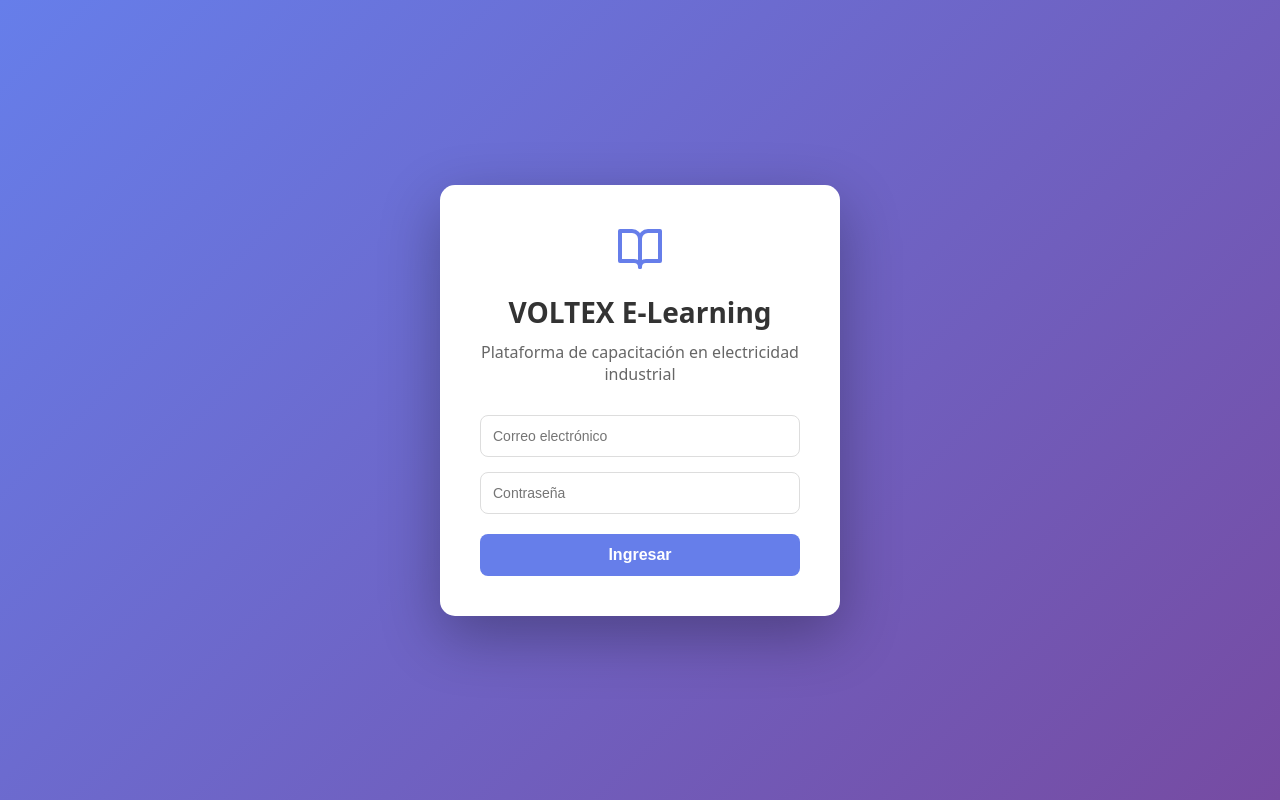
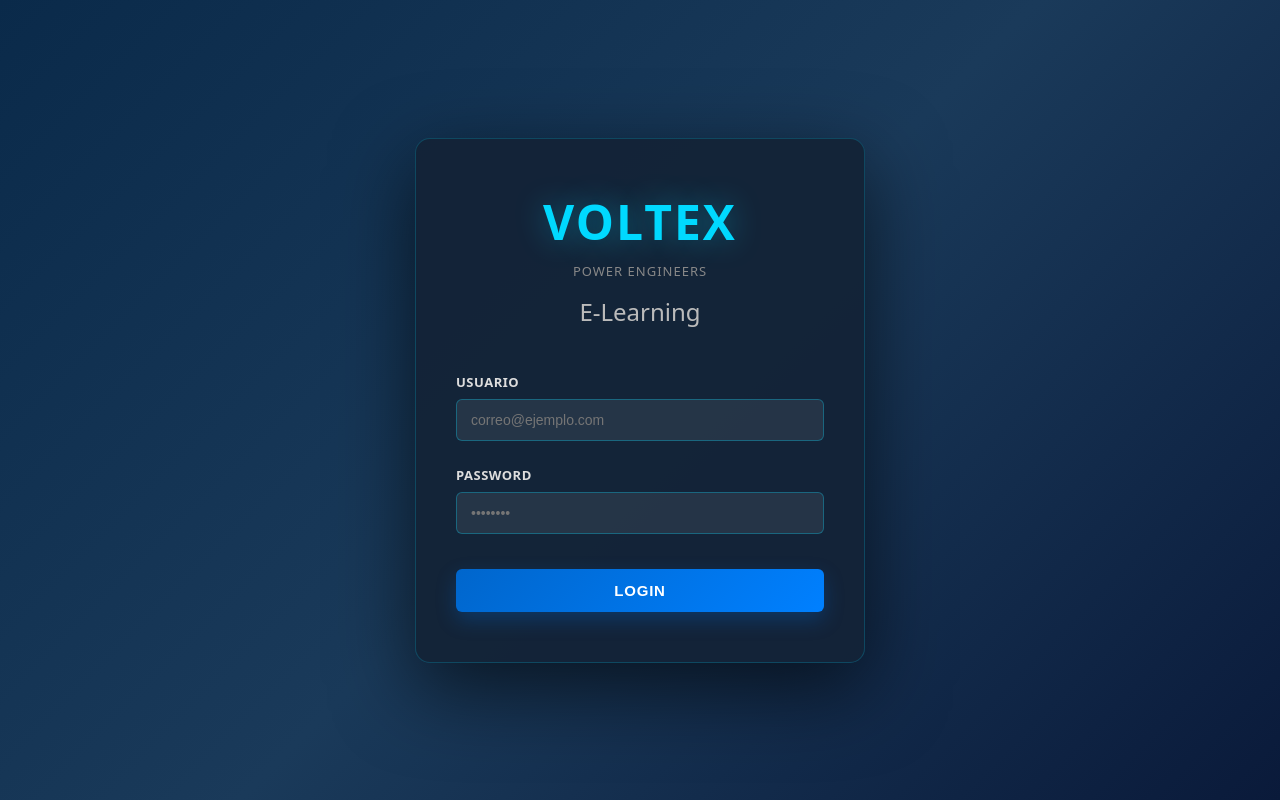
Before and after one commit to MC-Edgar/Voltex-E-learning, a React (Vite) app in the folder Voltex elearning/: page / in a window 1280 px wide. Built offline with nearby package versions, Linux system fonts and the light colour scheme.

Commit message:
Update login design: dark theme, VOLTEX branding, improved UI with cyan accents

```diff
--- a/Voltex elearning/src/App.jsx
+++ b/Voltex elearning/src/App.jsx
@@ -54,28 +54,50 @@ export default function App() {
     return (
       <div style={{
         minHeight: '100vh',
-        background: 'linear-gradient(135deg,#667eea 0%,#764ba2 100%)',
+        background: 'linear-gradient(135deg, #0a2a4a 0%, #1a3a5a 50%, #0a1a3a 100%)',
         display: 'flex',
         alignItems: 'center',
         justifyContent: 'center',
-        fontFamily: 'system-ui'
+        fontFamily: 'system-ui',
+        padding: '20px'
       }}>
         <div style={{
-          background: 'white',
-          padding: '40px',
+          background: 'rgba(20, 35, 55, 0.95)',
+          padding: '50px 40px',
           borderRadius: '15px',
-          boxShadow: '0 20px 60px rgba(0,0,0,0.3)',
-          maxWidth: '400px',
-          width: '90%'
+          boxShadow: '0 25px 80px rgba(0, 0, 0, 0.6)',
+          maxWidth: '450px',
+          width: '100%',
+          border: '1px solid rgba(0, 217, 255, 0.2)'
         }}>
-          <div style={{ textAlign: 'center', marginBottom: '30px' }}>
-            <BookOpen size={48} style={{ color: '#667eea', margin: '0 auto 15px' }} />
-            <h1 style={{ fontSize: '28px', fontWeight: 'bold', color: '#333', margin: '0' }}>
-              VOLTEX E-Learning
+          <div style={{ textAlign: 'center', marginBottom: '45px' }}>
+            <h1 style={{
+              fontSize: '48px',
+              fontWeight: '800',
+              color: '#00d9ff',
+              margin: '0 0 8px 0',
+              textShadow: '0 0 30px rgba(0, 217, 255, 0.4)',
+              letterSpacing: '2px'
+            }}>
+              VOLTEX
             </h1>
-            <p style={{ color: '#666', marginTop: '10px' }}>
-              Plataforma de capacitación en electricidad industrial
+            <p style={{
+              fontSize: '13px',
+              color: '#888',
+              margin: '0 0 15px 0',
+              letterSpacing: '1px',
+              textTransform: 'uppercase'
+            }}>
+              Power Engineers
             </p>
+            <h2 style={{
+              fontSize: '24px',
+              fontWeight: '300',
+              color: '#bbb',
+              margin: '0'
+            }}>
+              E-Learning
+            </h2>
           </div>
 
           <form onSubmit={(e) => {
@@ -84,51 +106,115 @@ export default function App() {
             const password = e.target.password.value;
             handleLogin(email, password);
           }}>
+            <div style={{ marginBottom: '25px' }}>
+              <label style={{
+                display: 'block',
+                fontSize: '13px',
+                fontWeight: '600',
+                color: '#ddd',
+                marginBottom: '8px',
+                textTransform: 'uppercase',
+                letterSpacing: '0.5px'
+              }}>
+                Usuario
+              </label>
               <input
                 type="email"
                 name="email"
-              placeholder="Correo electrónico"
+                placeholder="correo@ejemplo.com"
                 required
                 style={{
                   width: '100%',
-                padding: '12px',
-                border: '1px solid #ddd',
-                borderRadius: '8px',
-                marginBottom: '15px',
+                  padding: '12px 14px',
+                  border: '1px solid rgba(0, 217, 255, 0.3)',
+                  borderRadius: '6px',
                   fontSize: '14px',
-                boxSizing: 'border-box'
+                  boxSizing: 'border-box',
+                  background: 'rgba(255, 255, 255, 0.08)',
+                  color: '#ddd',
+                  transition: 'all 0.3s'
+                }}
+                onFocus={(e) => {
+                  e.target.style.background = 'rgba(255, 255, 255, 0.12)';
+                  e.target.style.borderColor = 'rgba(0, 217, 255, 0.6)';
+                  e.target.style.boxShadow = '0 0 15px rgba(0, 217, 255, 0.2)';
+                }}
+                onBlur={(e) => {
+                  e.target.style.background = 'rgba(255, 255, 255, 0.08)';
+                  e.target.style.borderColor = 'rgba(0, 217, 255, 0.3)';
+                  e.target.style.boxShadow = 'none';
                 }}
               />
+            </div>
+
+            <div style={{ marginBottom: '35px' }}>
+              <label style={{
+                display: 'block',
+                fontSize: '13px',
+                fontWeight: '600',
+                color: '#ddd',
+                marginBottom: '8px',
+                textTransform: 'uppercase',
+                letterSpacing: '0.5px'
+              }}>
+                Password
+              </label>
               <input
                 type="password"
                 name="password"
-              placeholder="Contraseña"
+                placeholder="••••••••"
                 required
                 style={{
                   width: '100%',
-                padding: '12px',
-                border: '1px solid #ddd',
-                borderRadius: '8px',
-                marginBottom: '20px',
+                  padding: '12px 14px',
+                  border: '1px solid rgba(0, 217, 255, 0.3)',
+                  borderRadius: '6px',
                   fontSize: '14px',
-                boxSizing: 'border-box'
+                  boxSizing: 'border-box',
+                  background: 'rgba(255, 255, 255, 0.08)',
+                  color: '#ddd',
+                  transition: 'all 0.3s'
+                }}
+                onFocus={(e) => {
+                  e.target.style.background = 'rgba(255, 255, 255, 0.12)';
+                  e.target.style.borderColor = 'rgba(0, 217, 255, 0.6)';
+                  e.target.style.boxShadow = '0 0 15px rgba(0, 217, 255, 0.2)';
+                }}
+                onBlur={(e) => {
+                  e.target.style.background = 'rgba(255, 255, 255, 0.08)';
+                  e.target.style.borderColor = 'rgba(0, 217, 255, 0.3)';
+                  e.target.style.boxShadow = 'none';
                 }}
               />
+            </div>
+
             <button
               type="submit"
               style={{
                 width: '100%',
-                padding: '12px',
-                background: '#667eea',
+                padding: '13px',
+                background: 'linear-gradient(135deg, #0066cc 0%, #0080ff 100%)',
                 color: 'white',
                 border: 'none',
-                borderRadius: '8px',
+                borderRadius: '6px',
                 cursor: 'pointer',
-                fontWeight: 'bold',
-                fontSize: '16px'
+                fontWeight: '600',
+                fontSize: '15px',
+                textTransform: 'uppercase',
+                letterSpacing: '0.8px',
+                transition: 'all 0.3s',
+                boxShadow: '0 8px 20px rgba(0, 102, 204, 0.3)'
+              }}
+              onMouseEnter={(e) => {
+                e.target.style.boxShadow = '0 12px 30px rgba(0, 102, 204, 0.5)';
+                e.target.style.transform = 'translateY(-2px)';
+              }}
+              onMouseLeave={(e) => {
+                e.target.style.boxShadow = '0 8px 20px rgba(0, 102, 204, 0.3)';
+                e.target.style.transform = 'translateY(0)';
               }}
             >
-              Ingresar
+              Login
             </button>
           </form>
         </div>
```
Also changed, not shown: 3 other files (tests, documents, lock files or other folders). Lines whose indentation alone changed are shown as unchanged.
